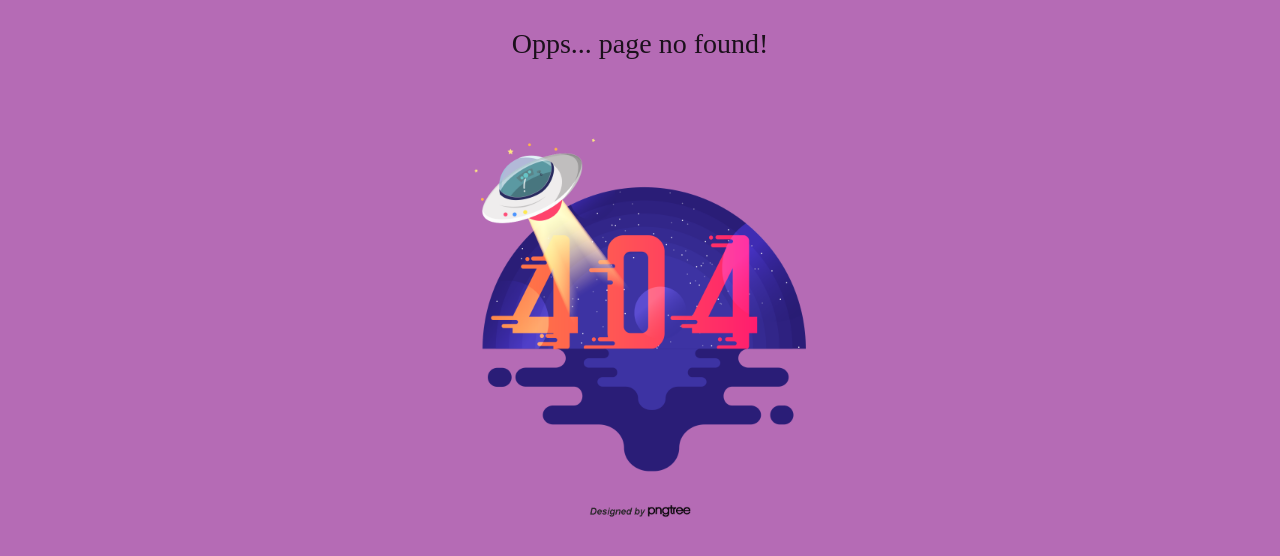
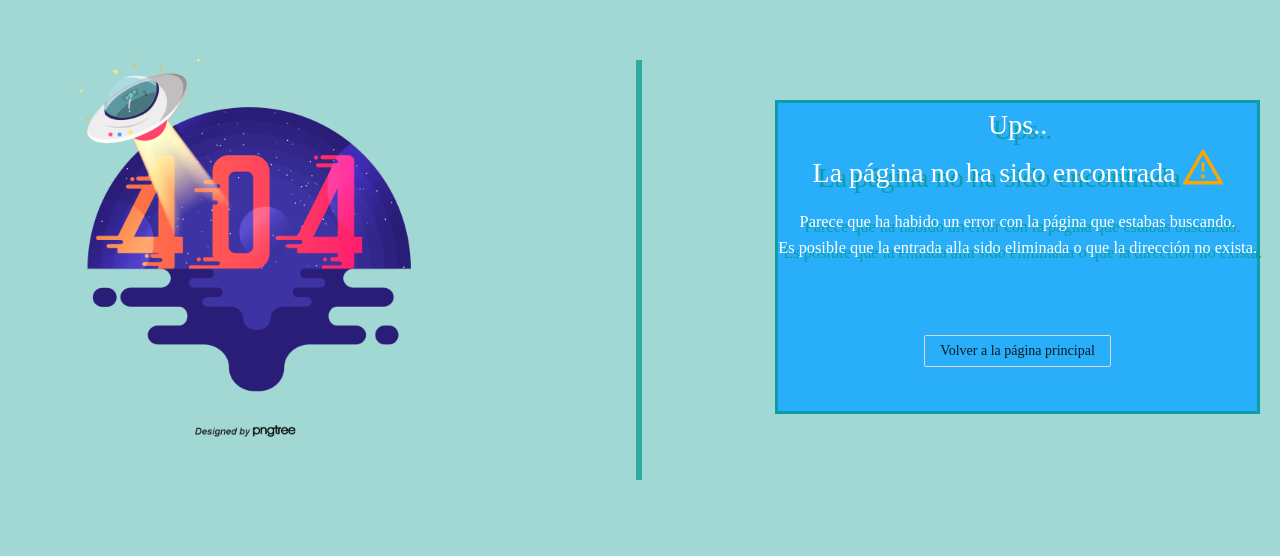
Before and after one commit to keillynbarrios22/pagina, a React (Create React App) app: page / in a window 1280 px wide. Shown: the top 556 px of the page. Built offline with nearby package versions, Linux system fonts and the light colour scheme.

Commit message:
pagina 404 colores nuevo y boton

```diff
--- a/src/App.css
+++ b/src/App.css
@@ -1,6 +1,6 @@
 .App {
   text-align: center;
-  background: #80008094;
+  background: #0096885e;
   position: fixed;
   width: 100%;
   height: 100%;
@@ -13,11 +13,39 @@
   transform: translateX(-50%) translateY(-50%);
   font-family: cursive;
 }
+
 title{
   color: white;
 }
 
+img {
+  margin-left: 20px;
+  width: 450px; height: 450px;
+  float: left;
+}
+h1,h2,h3{
+  color: white;
+}
+.raya {
+  border-left: 6px solid #009688b3;
+  height: 420px;
+  position: absolute;
+  left: 50%;
+  margin-left: -4px;
+  top:  60px;
+}
+.Descripcion{
+  margin-top: 100px ;
+  margin-right: 20px ;
+  float: right;
+  background: #18a9ffde;
+  text-shadow: 5px 5px #009688b3;
+  border: 3px solid #009688b3;
 
-img {
-  width: 450px; height: 450px;
 }
+
+.ant-btn-ghost:hover, .ant-btn-ghost:focus {
+    color: #ffffffb5;
+    border-color: #ffffff;
+    background: transparent;
+}
--- a/src/App.js
+++ b/src/App.js
@@ -1,18 +1,34 @@
 import React from 'react';
 import logo from './logo.svg';
-import './App.css';
 import { Typography, Button } from 'antd';
 import 'antd/dist/antd.css';
 import Pngtree from './assets/img/Pngtree.png';
+import { WarningOutlined } from '@ant-design/icons';
+import './App.css';
+
 
 const {Title}=Typography;
 
 function App(){
 	return(
 		<div className="App">
-		 <br />
-		<h1>Opps... page no found!</h1>
+
+		<div className="raya"></div>
 		<img src={Pngtree} />
+		<div className="Descripcion">
+		 		<h1>Ups..<br />La página no ha sido encontrada <WarningOutlined style={{fontSize: '40px', color: 'orange'}} /></h1>
+		 		<h3>Parece que ha habido un error con la página que estabas buscando.<br />
+		 		Es posible que la entrada alla sido eliminada o que la dirección no exista.</h3>
+                <br />
+                <br />
+                <br />
+                <Button type="ghost">Volver a la página principal</Button>
+                <br />
+                <br />
+                <br />
+
+
+		</div>
         </div>
 	);
 
```
